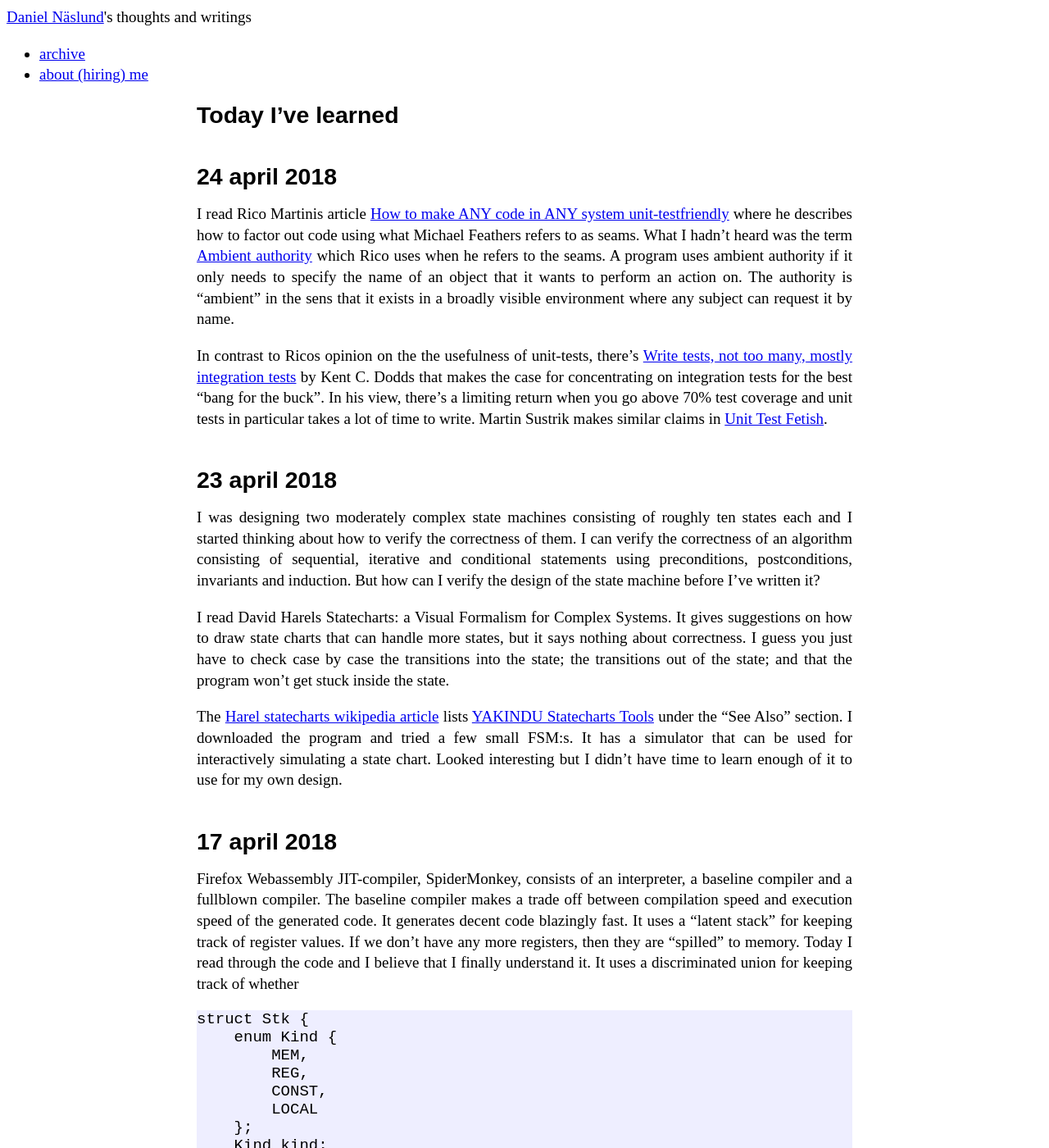
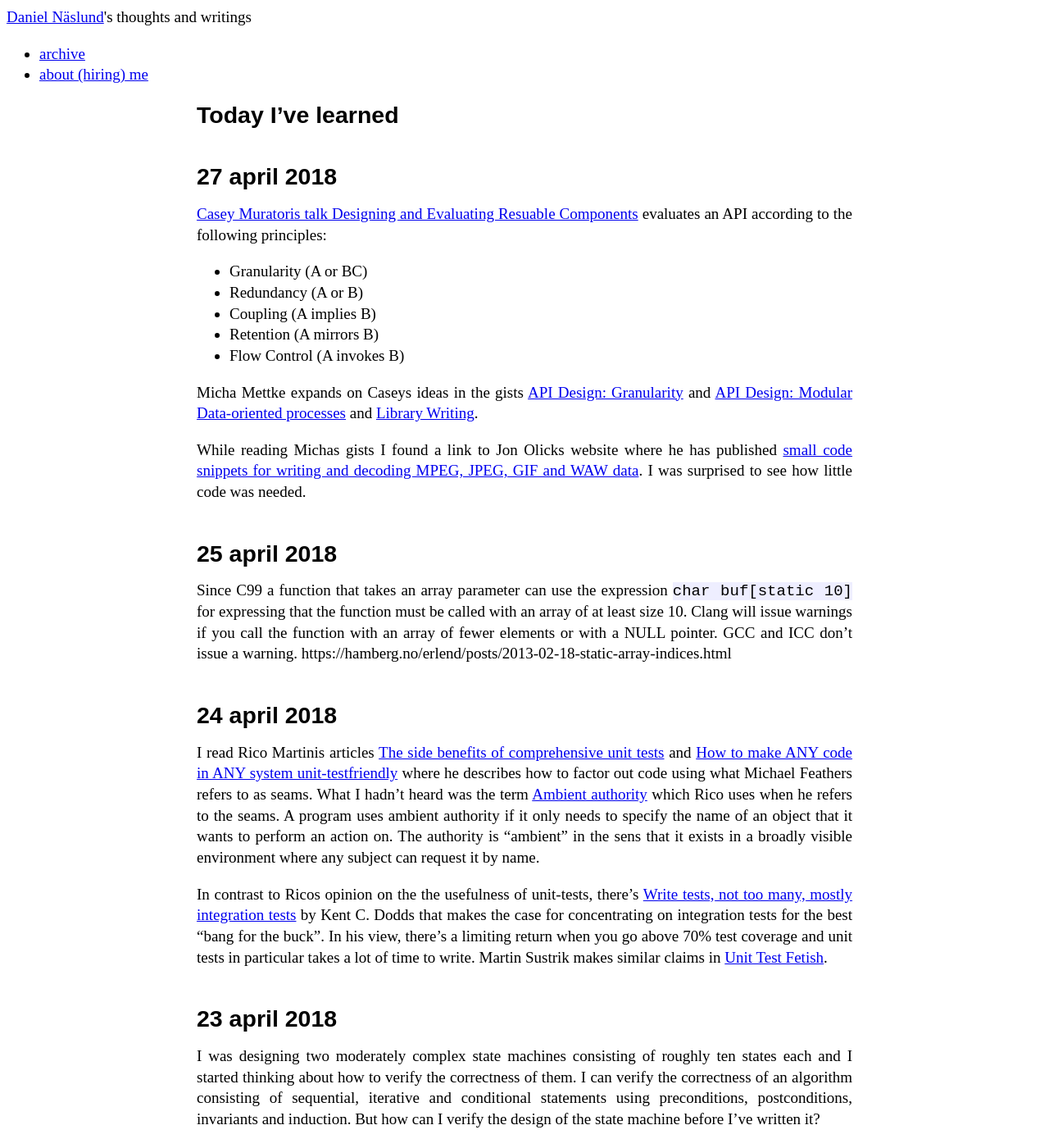
Before and after one commit to dannas/dannas.github.com, a Jekyll site: the page built from TIL.markdown, in a window 1280 px wide and 1400 px high. Shown: the whole window at 82% size. Built offline with Jekyll 4.4.1, drawn with Linux system fonts in a browser that asks for light colours.

Commit message:
Another TIL

```diff
--- a/TIL.markdown
+++ b/TIL.markdown
@@ -4,9 +4,27 @@ title: TIL - Today I've Learned
 ---
 # Today I've learned
 
+## 27 april 2018
+
+[Casey Muratoris talk Designing and Evaluating Resuable Components](https://caseymuratori.com/blog_0024) evaluates an API according to the following principles:
+
+- Granularity (A or BC)
+- Redundancy (A or B)
+- Coupling (A implies B)
+- Retention (A mirrors B)
+- Flow Control (A invokes B)
+
+Micha Mettke expands on Caseys ideas in the gists [API Design: Granularity](https://gist.github.com/vurtun/192cac1f1818417d7b4067d60e4fe921) and [API Design: Modular Data-oriented processes](https://gist.github.com/vurtun/9782db089430167453cff6785b37bb46) and [Library Writing](https://gist.github.com/vurtun/2aeafb0d66272dc29a942e04f94cbe06).
+
+While reading Michas gists I found a link to Jon Olicks website where he has published [small code snippets for writing and decoding MPEG, JPEG, GIF and WAW data](https://www.jonolick.com/code.html). I was surprised to see how little code was needed.
+
+## 25 april 2018
+
+Since C99 a function that takes an array parameter can use the expression `char buf[static 10]` for expressing that the function must be called with an array of at least size 10. Clang will issue warnings if you call the function with an array of fewer elements or with a NULL pointer. GCC and ICC don't issue a warning. https://hamberg.no/erlend/posts/2013-02-18-static-array-indices.html
+
 ## 24 april 2018
 
-I read Rico Martinis  article [How to make ANY code in ANY system unit-testfriendly](https://blogs.msdn.microsoft.com/ricom/2014/11/20/how-to-make-any-code-in-any-system-unit-test-friendly/ow) where he describes how to factor out code using what Michael Feathers refers to as seams. What I hadn't heard was the term [Ambient authority](https://en.wikipedia.org/wiki/Ambient_authority) which Rico uses when he refers to the seams. A program uses ambient authority if it only needs to specify the name of an object that it wants to perform an action on. The authority is "ambient" in the sens that it exists in a broadly visible environment where any subject can request it by name.
+I read Rico Martinis  articles [The side benefits of comprehensive unit tests](https://medium.com/@ricomariani/the-side-benefits-of-comprehensive-unit-tests-de6c32730b6e) and [How to make ANY code in ANY system unit-testfriendly](https://blogs.msdn.microsoft.com/ricom/2014/11/20/how-to-make-any-code-in-any-system-unit-test-friendly/ow) where he describes how to factor out code using what Michael Feathers refers to as seams. What I hadn't heard was the term [Ambient authority](https://en.wikipedia.org/wiki/Ambient_authority) which Rico uses when he refers to the seams. A program uses ambient authority if it only needs to specify the name of an object that it wants to perform an action on. The authority is "ambient" in the sens that it exists in a broadly visible environment where any subject can request it by name.
 
 In contrast to Ricos opinion on the the usefulness of unit-tests, there's [Write tests, not too many, mostly integration tests](https://blog.kentcdodds.com/write-tests-not-too-many-mostly-integration-5e8c7fff591c) by Kent C. Dodds that makes the case for concentrating on integration tests for the best "bang for the buck". In his view, there's a limiting return when you go above 70% test coverage and unit tests in particular takes a lot of time to write. Martin Sustrik makes similar claims in [Unit Test Fetish](http://250bpm.com/blog:40).
 
```
